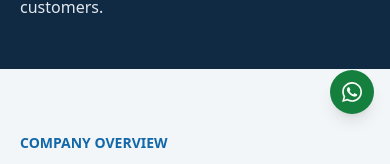
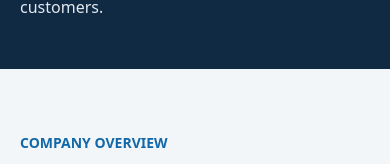
Before and after one commit to apexevtech/apexevtech-website, a Next.js app: page /about in a window 390 px wide. Shown: the part 330-494 px from the top of the page. Built offline with nearby package versions, Linux system fonts and the light colour scheme; no server answers.

Commit message:
Keep mobile WhatsApp action clear of content and form controls

```diff
--- a/app/globals.css
+++ b/app/globals.css
@@ -80,7 +80,8 @@ button {
 }
 
 @media (max-width: 639px) {
-  body:has(.inquiry-form:focus-within) .whatsapp-floating {
+  body:has(.inquiry-form:focus-within) .whatsapp-floating,
+  body:has([role="dialog"][aria-label="Cookie preferences"]) .whatsapp-floating {
     visibility: hidden;
   }
 }
--- a/components/WhatsAppButton.styles.ts
+++ b/components/WhatsAppButton.styles.ts
@@ -1,5 +1,5 @@
 export const whatsappButtonClassName =
-  "whatsapp-floating fixed top-1/2 right-4 z-50 inline-flex min-h-11 min-w-11 -translate-y-1/2 items-center justify-center gap-2 rounded-full bg-[#15803d] px-3 py-2.5 text-xs font-bold text-white shadow-lg transition hover:bg-[#166534] hover:shadow-xl sm:right-6 sm:px-4 sm:py-3 sm:text-sm";
+  "whatsapp-floating fixed bottom-[max(1.5rem,env(safe-area-inset-bottom))] right-4 z-50 inline-flex h-12 w-12 items-center justify-center gap-2 rounded-full border border-white/80 bg-[#15803d] text-sm font-bold text-white shadow-md transition-colors hover:bg-[#166534] focus-visible:outline focus-visible:outline-2 focus-visible:outline-offset-4 focus-visible:outline-[#15803d] sm:bottom-auto sm:top-1/2 sm:right-6 sm:w-auto sm:-translate-y-1/2 sm:px-4";
 
 export const whatsappIconPath =
   "M20.52 3.48A11.82 11.82 0 0 0 12.08 0C5.54 0 .22 5.32.22 11.86c0 2.09.55 4.13 1.6 5.93L.12 24l6.35-1.66a11.84 11.84 0 0 0 5.61 1.42h.01c6.54 0 11.86-5.32 11.86-11.86 0-3.17-1.23-6.14-3.43-8.42zM12.09 21.75h-.01a9.88 9.88 0 0 1-5.03-1.38l-.36-.21-3.77.99 1.01-3.67-.23-.38a9.87 9.87 0 0 1-1.51-5.24C2.19 6.41 6.61 2 12.08 2c2.65 0 5.14 1.03 7.01 2.9a9.85 9.85 0 0 1 2.91 7.01c0 5.47-4.44 9.84-9.91 9.84zm5.42-7.39c-.3-.15-1.77-.87-2.04-.97-.27-.1-.47-.15-.67.15-.2.3-.77.97-.94 1.17-.17.2-.35.22-.65.07-.3-.15-1.27-.47-2.42-1.5-.9-.8-1.5-1.78-1.68-2.08-.17-.3-.02-.46.13-.61.13-.13.3-.35.45-.52.15-.17.2-.3.3-.5.1-.2.05-.37-.02-.52-.07-.15-.67-1.61-.92-2.21-.24-.58-.49-.5-.67-.51h-.57c-.2 0-.52.07-.79.37-.27.3-1.04 1.02-1.04 2.48 0 1.46 1.07 2.87 1.22 3.07.15.2 2.1 3.21 5.09 4.5.71.31 1.27.49 1.7.63.72.23 1.37.2 1.89.12.58-.09 1.77-.72 2.02-1.42.25-.7.25-1.3.17-1.42-.07-.12-.27-.2-.57-.35z";
--- a/components/WhatsAppButton.tsx
+++ b/components/WhatsAppButton.tsx
@@ -15,10 +15,11 @@ export function WhatsAppButton() {
       target="_blank"
       rel="noopener noreferrer"
       aria-label="Contact APEX on WhatsApp"
+      title="Contact APEX on WhatsApp"
       className={whatsappButtonClassName}
       onClick={() => trackEvent("whatsapp_click", { location: "floating" })}
     >
-      <svg aria-hidden="true" className="h-5 w-5 shrink-0 fill-current" viewBox="0 0 24 24">
+      <svg aria-hidden="true" className="h-6 w-6 shrink-0 fill-current" viewBox="0 0 24 24">
         <path d={whatsappIconPath} />
       </svg>
       <span className="sr-only sm:not-sr-only">WhatsApp</span>
```
Also changed, not shown: 1 other file (tests, documents, lock files or other folders).
